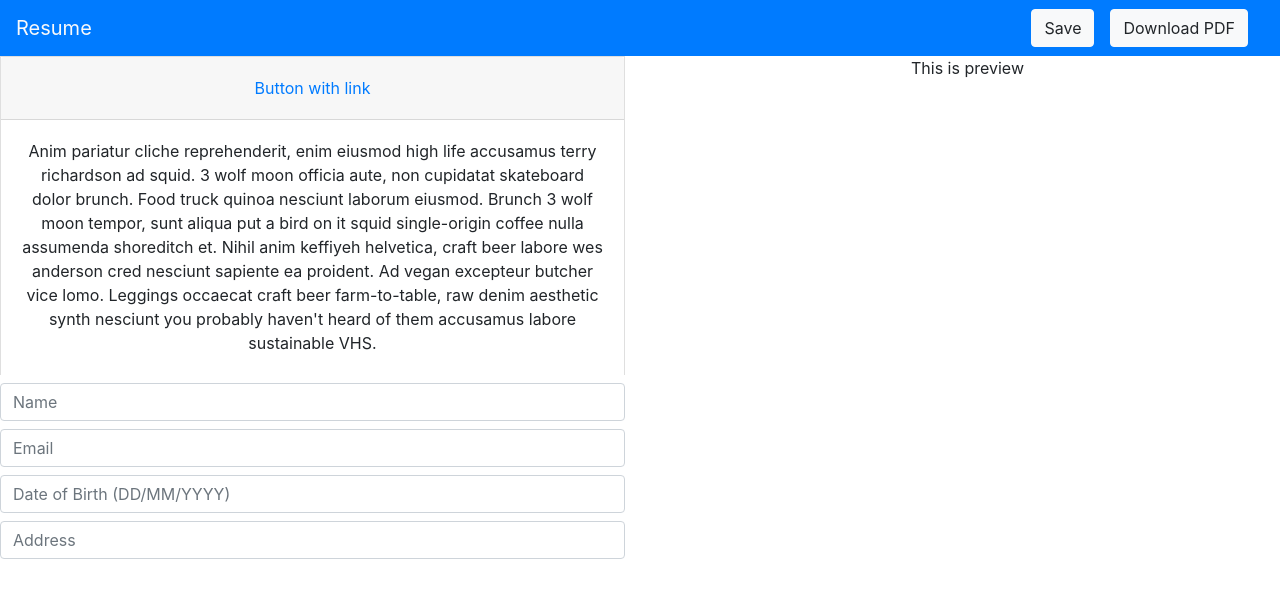
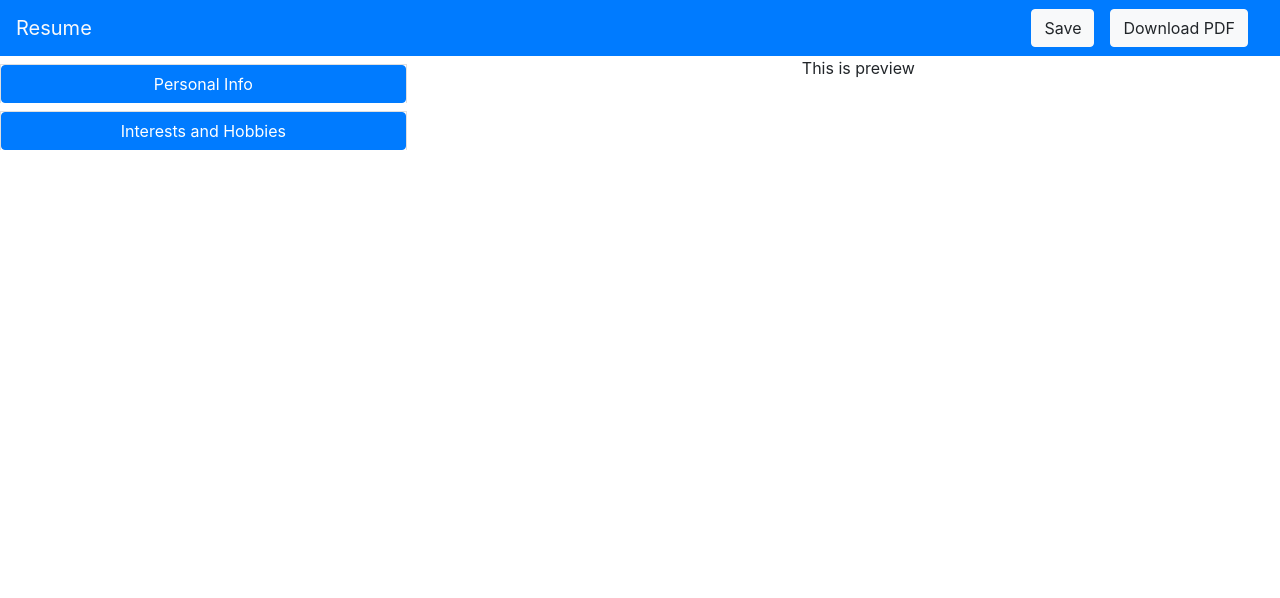
Before and after one commit to immayurpanchal/resume-bootstrap, a React (Create React App) app: page / in a window 1280 px wide. Shown: the top 598 px of the page. Built offline with nearby package versions, Linux system fonts and the light colour scheme.

Commit message:
Added Accordion and Hobbies component

```diff
--- a/src/components/Accordion/Accordion.js
+++ b/src/components/Accordion/Accordion.js
@@ -1,40 +1,48 @@
 import React from "react";
 
-const Accordion = props => (
+class Accordion extends React.Component {
+  state = {
+    open: false
+  };
+
+  toggleAccordion() {
+    this.setState(state => ({ open: !state.open }));
+  }
+
+  render() {
+    const Component = this.props.component;
+
+    return (
+      <div className="mt-2">
         <div className="accordion" id="accordionExample">
           <div className="card">
-      <div className="card-header" id="headingOne">
             <button
-          className="btn btn-link"
+              className="btn btn-primary btn-block"
               type="button"
               data-toggle="collapse"
               data-target="#collapseOne"
               aria-expanded="true"
               aria-controls="collapseOne"
-        >Button with link
+              onClick={this.toggleAccordion.bind(this)}
+            >
+              {this.props.title}
             </button>
-      </div>
 
             <div
               id="collapseOne"
-        class="collapse show"
+              className={`collapse ${this.state.open ? "show" : ""}`}
               aria-labelledby="headingOne"
               data-parent="#accordionExample"
             >
-        <div class="card-body">
-          Anim pariatur cliche reprehenderit, enim eiusmod high life accusamus
-          terry richardson ad squid. 3 wolf moon officia aute, non cupidatat
-          skateboard dolor brunch. Food truck quinoa nesciunt laborum eiusmod.
-          Brunch 3 wolf moon tempor, sunt aliqua put a bird on it squid
-          single-origin coffee nulla assumenda shoreditch et. Nihil anim
-          keffiyeh helvetica, craft beer labore wes anderson cred nesciunt
-          sapiente ea proident. Ad vegan excepteur butcher vice lomo. Leggings
-          occaecat craft beer farm-to-table, raw denim aesthetic synth nesciunt
-          you probably haven't heard of them accusamus labore sustainable VHS.
+              <div className="card-body">
+                <Component />
+              </div>
             </div>
           </div>
         </div>
       </div>
     );
+  }
+}
 
 export default Accordion;
--- /dev/null
+++ b/src/components/Hobbies/Hobbies.js
@@ -0,0 +1,14 @@
+import React from "react";
+
+const Hobbies = () => (
+  <div className="form-group">
+    <input
+      type="textbox"
+      name="name"
+      placeholder="Name"
+      className="form-control mt-2"
+    />
+  </div>
+);
+
+export default Hobbies;
--- a/src/components/Preview/Preview.js
+++ b/src/components/Preview/Preview.js
@@ -1,7 +1,7 @@
 import React from 'react';
 
 const Preview = () => (
-    <div className="col-6">
+    <div className="col-8">
         This is preview
     </div>
 );
--- a/src/components/Sidebar/Sidebar.js
+++ b/src/components/Sidebar/Sidebar.js
@@ -1,12 +1,17 @@
 import React from "react";
 import PersonalInfo from "../PersonalInfo/PersonalInfo";
 import Accordion from "../Accordion/Accordion";
+import Hobbies from '../Hobbies/Hobbies';
 
-const Sidebar = () => (
-  <div className="col-6">
-    <Accordion />
-    <PersonalInfo />
-  </div>
-);
+class Sidebar extends React.Component {
+  render() {
+    return (
+      <div className="col-4">
+        <Accordion component={PersonalInfo} title="Personal Info"/>
+        <Accordion component={Hobbies} title="Interests and Hobbies"/>
+      </div>
+    );
+  }
+}
 
 export default Sidebar;
```
Also changed, not shown: src/components/Hobbies/Hobbies.css (added). Lines whose indentation alone changed are shown as unchanged.
